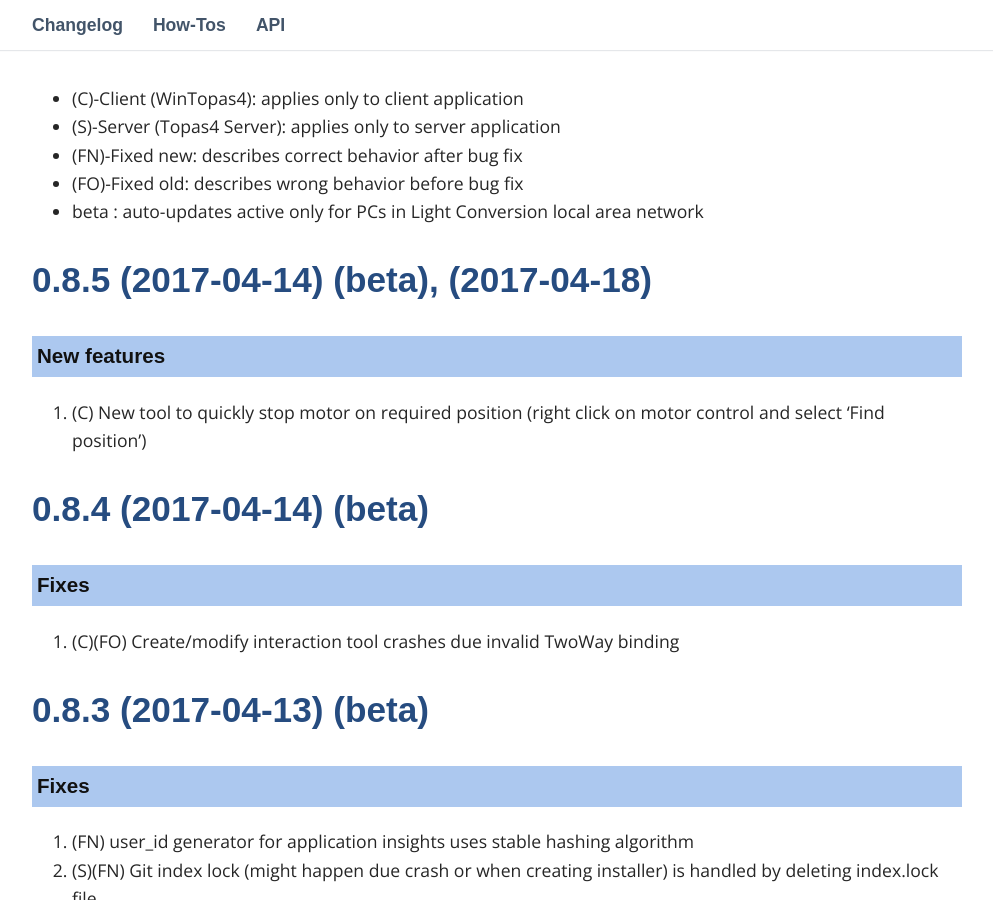
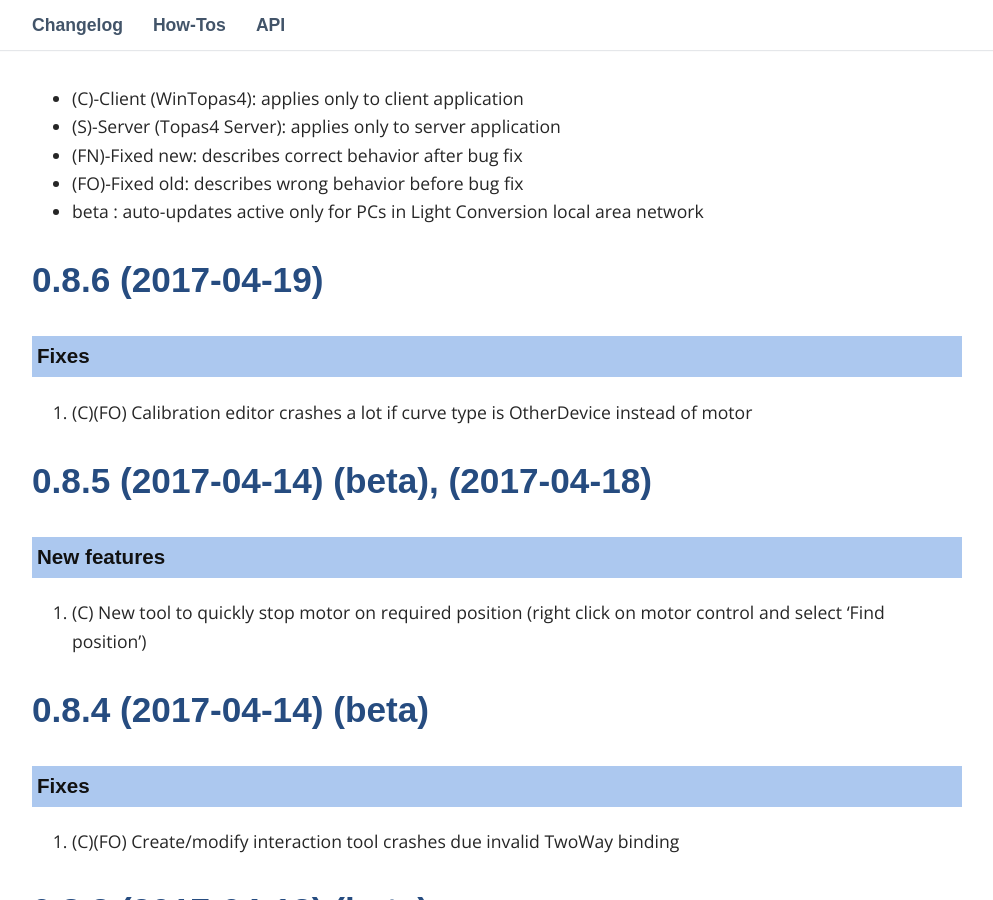
Before and after one commit to DomasM/Topas4InfoTemp00, a Jekyll site: the page built from _pages/03_changelog.md, in a window 1280 px wide and 900 px high, scrolled down 469 px. Shown: the whole window, without its empty margins (143-1136 px from the left). Built offline with Jekyll 4.4.1, drawn with Linux system fonts in a browser that asks for light colours; some web fonts are replaced; comment, search, counter and statistics services are not loaded.

Commit message:
0.8.6 release.

```diff
--- a/_pages/03_changelog.md
+++ b/_pages/03_changelog.md
@@ -16,6 +16,14 @@
 * (FN)-Fixed new: describes correct behavior after bug fix
 * (FO)-Fixed old: describes wrong behavior before bug fix
 * beta : auto-updates active only for PCs in Light Conversion local area network
+
+
+## 0.8.6 (2017-04-19)
+
+### Fixes
+
+1. (C)(FO) Calibration editor crashes a lot if curve type is OtherDevice instead of motor
+
 
 
 ## 0.8.5 (2017-04-14) (beta), (2017-04-18)
```
